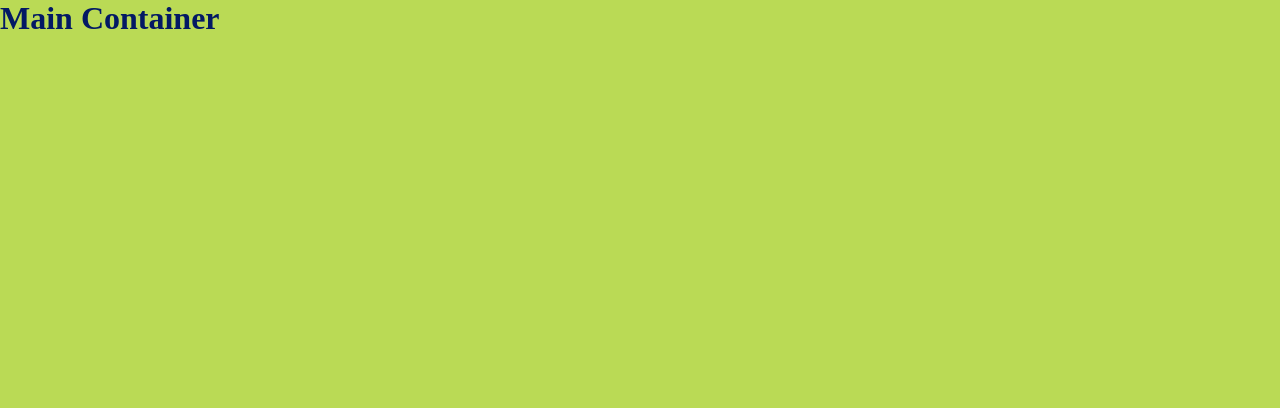
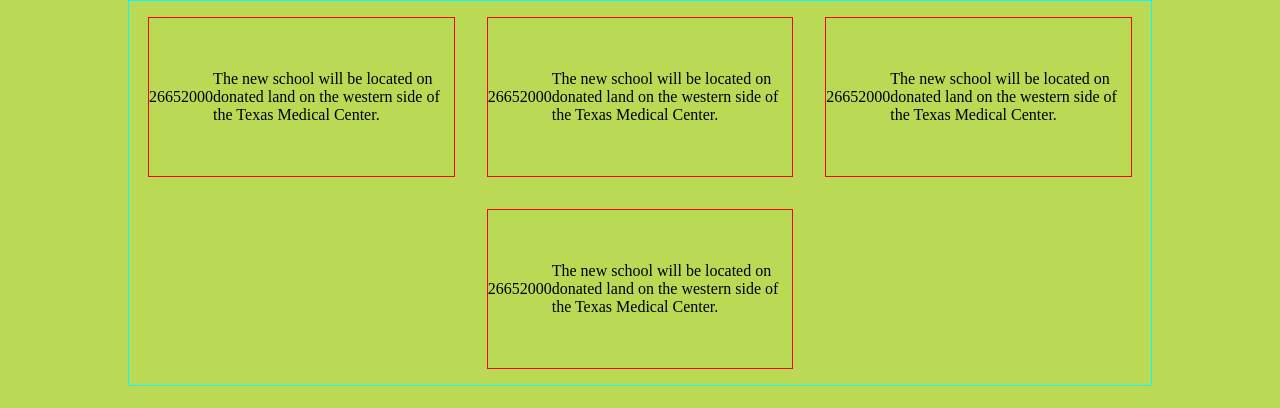
Before and after one commit to Brunno-DaSilva/bond-page, a website with bundled scripts: page index.html in a window 1280 px wide. Built offline with nearby package versions, Linux system fonts and the light colour scheme; no server answers.

Commit message:
fetch data func created

```diff
--- a/CSS/styles.css
+++ b/CSS/styles.css
@@ -13,3 +13,29 @@
 h1 {
   color: #031964;
 }
+
+#app {
+  display: flex;
+  justify-content: center;
+  align-items: center;
+  width: 100vw;
+}
+
+.cards-container {
+  display: flex;
+  justify-content: center;
+  align-items: center;
+  flex-wrap: wrap;
+  border: 1px solid #09fafa;
+  width: 80%;
+}
+
+.cards {
+  display: flex;
+  justify-content: space-around;
+  align-items: center;
+  border: 1px solid red;
+  width: 30%;
+  height: 10rem;
+  margin: 1rem;
+}
--- a/JS/DATA.js
+++ b/JS/DATA.js
@@ -2,7 +2,7 @@
   {
     projectId: "ABC1234",
     title: "2021 New High School",
-    Description:
+    description:
       "The new school will be located on donated land on the western side of the Texas Medical Center. ",
     category: "New Buildings",
     campus: "N/A",
@@ -17,7 +17,7 @@
   {
     projectId: "ABC1235",
     title: "2021 New High School",
-    Description:
+    description:
       "The new school will be located on donated land on the western side of the Texas Medical Center. ",
     category: "New Buildings",
     campus: "N/A",
@@ -32,7 +32,7 @@
   {
     projectId: "ABC1236",
     title: "2021 New High School",
-    Description:
+    description:
       "The new school will be located on donated land on the western side of the Texas Medical Center. ",
     category: "New Buildings",
     campus: "N/A",
@@ -47,7 +47,7 @@
   {
     projectId: "ABC1237",
     title: "2021 New High School",
-    Description:
+    description:
       "The new school will be located on donated land on the western side of the Texas Medical Center. ",
     category: "New Buildings",
     campus: "N/A",
@@ -60,3 +60,13 @@
     actualCompletion: "MM/DD/YYYY",
   },
 ];
+
+export function getData() {
+  fetch("https://randomuser.me/api/?gender=female&results=10")
+    .then((res) => {
+      res.json();
+    })
+    .then((response) => {
+      console.log(response);
+    });
+}
--- a/JS/app.js
+++ b/JS/app.js
@@ -1,5 +1,21 @@
-// alert("js is linked");
+import { BOND_DATA, getData } from "./DATA.js";
 
-import { BOND_DATA } from "./DATA.js";
+const app = document.querySelector("#app");
 
-// console.log(BOND_DATA);
+app.innerHTML =
+  "<div class='cards-container'>" +
+  BOND_DATA.map((data) => {
+    return (
+      "<div class='cards'>" +
+      "<span>" +
+      data.finalCost +
+      "</span>" +
+      "<span>" +
+      data.description +
+      "</span>" +
+      "</div>"
+    );
+  }).join("") +
+  "</div>";
+
+console.log(getData());
--- /dev/null
+++ b/JS/fetchData.js
@@ -0,0 +1,3 @@
+export default function getData() {
+  console.log("data");
+}
--- a/index.html
+++ b/index.html
@@ -8,8 +8,10 @@
     <link rel="stylesheet" href="./CSS/styles.css" />
   </head>
   <body>
-    <div class="container">
+    <div id="app">
       <h1>Main Container</h1>
+
+      <button>Get Data</button>
     </div>
 
     <!--Main JS app-->
```
